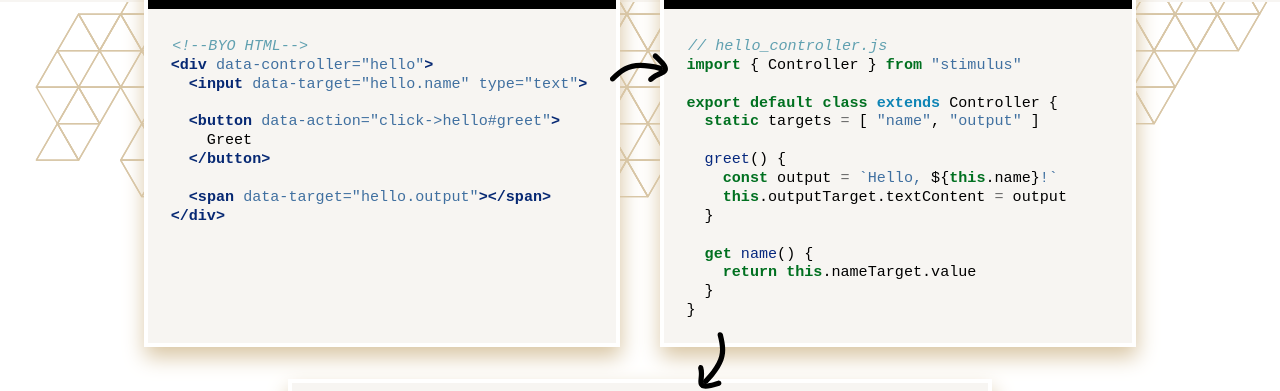
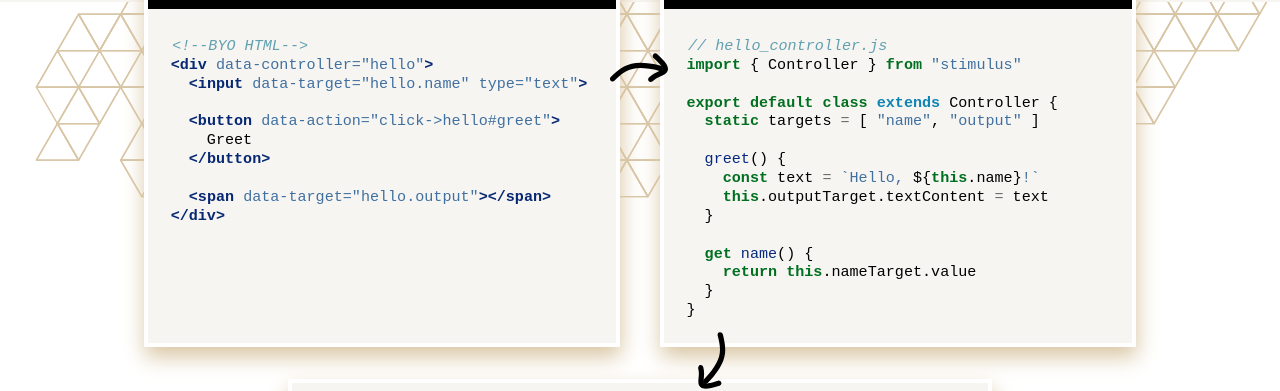
Before and after one commit to hotwired/stimulus-site, a Jekyll site: the page built from index.html, in a window 1280 px wide. Shown: the part 383-774 px from the top of the page. Built offline with Jekyll 4.4.1, drawn with Linux system fonts in a browser that asks for light colours; some web fonts are replaced.

Commit message:
Avoid repeating "output"

```diff
--- a/_js/controllers/hello_controller.js
+++ b/_js/controllers/hello_controller.js
@@ -4,8 +4,8 @@
   static targets = [ "name", "output" ]
 
   greet() {
-    const output = `Hello, ${this.name}!`
-    this.outputTarget.textContent = output
+    const text = `Hello, ${this.name}!`
+    this.outputTarget.textContent = text
   }
 
   get name() {
--- a/index.html
+++ b/index.html
@@ -34,8 +34,8 @@
   static targets = [ "name", "output" ]
 
   greet() {
-    const output = `Hello, ${this.name}!`
-    this.outputTarget.textContent = output
+    const text = `Hello, ${this.name}!`
+    this.outputTarget.textContent = text
   }
 
   get name() {
```
